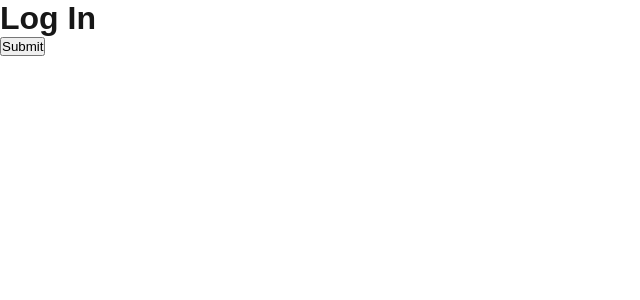
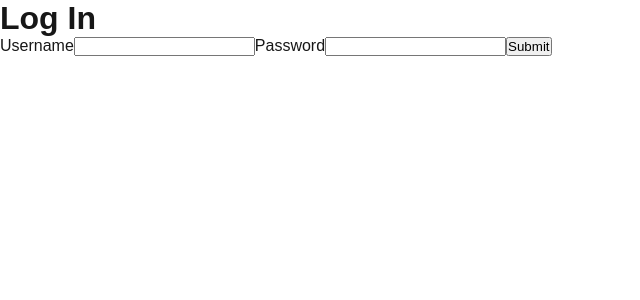
Before and after one commit to roryhackney/frontend-ast, a Next.js app: page /login in a window 1280 px wide. Shown: the top 300 px of the page, without its empty margins (0-640 px from the left). Built offline with nearby package versions, Linux system fonts and the light colour scheme.

Commit message:
Simple login form with useActionState

```diff
--- a/src/app/login/page.tsx
+++ b/src/app/login/page.tsx
@@ -1,13 +1,10 @@
-"use strict";
-import Button from "@/components/Button";
+import LoginForm from "@/components/LoginForm";
 
 export default function Login() {
   return (
       <main>
         <h1>Log In</h1>
-        <form>
-            <Button/>
-        </form>
+        <LoginForm/>
       </main>
   );
 }
--- /dev/null
+++ b/src/components/LoginForm.tsx
@@ -0,0 +1,50 @@
+"use client";
+
+import TextInput from "./TextInput";
+import Button from "./Button";
+import { useActionState } from "react";
+
+type MyJson = {
+    "success": boolean
+}
+
+async function stubApi(shouldPass: boolean): Promise<MyJson> {
+
+    return new Promise(resolve => {
+        if (shouldPass) {
+            resolve({"success": true});
+        } else {
+            //could also reject() and do a try catch in handleSubmit - may need to for actual fetch()
+            resolve({"success": false});
+        }
+    });
+}
+
+export default function LoginForm() {
+    //expected by useActionState, returns the form error message if any after calling login API
+    const submitHandler = async function (prevState: any, formData: any) {
+        const name = formData.get('Username');
+        console.log(name);
+        const pass = formData.get("Password");
+        console.log(pass);
+        const response = await stubApi(true);
+        if (response.success === true) {
+            console.log("Success");
+            // redirect("/path");
+        } else {
+            console.log("Failure");
+            return "Invalid username or password";
+        }
+    }
+
+    const [error, submitAction] = useActionState(submitHandler, null);
+
+    return (
+        <form action={submitAction}>
+            <TextInput label={"Username"} id={"username"}/>
+            <TextInput label={"Password"} id={"password"}/>
+            {error && <span>{error}</span>}
+            <Button/>
+        </form>
+    );
+}
--- /dev/null
+++ b/src/components/TextInput.tsx
@@ -0,0 +1,7 @@
+export default function TextInput(props: {label: string, id: string}) {
+    const inputType = props.label === "Password" ? "password": "text";
+    return (<>
+        <label htmlFor={props.id}>{props.label}</label>
+        <input type={inputType} name={props.label} id={props.id}/>
+    </>);
+}
```
